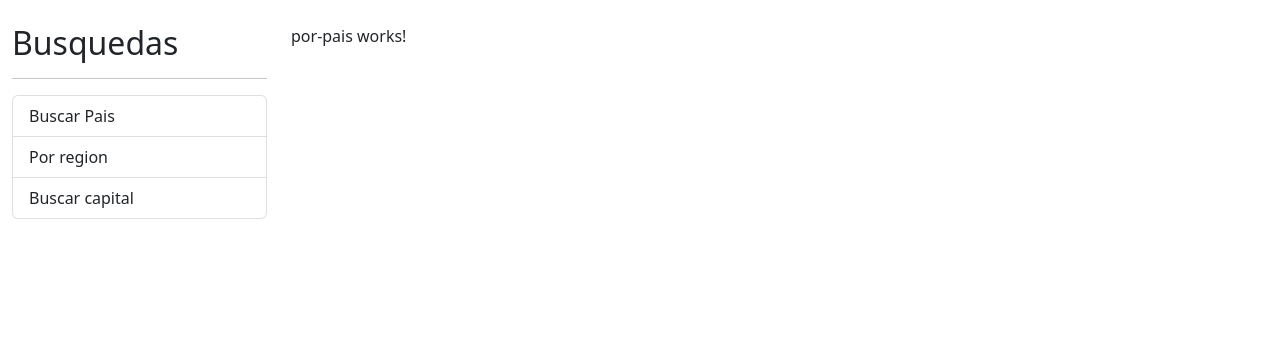
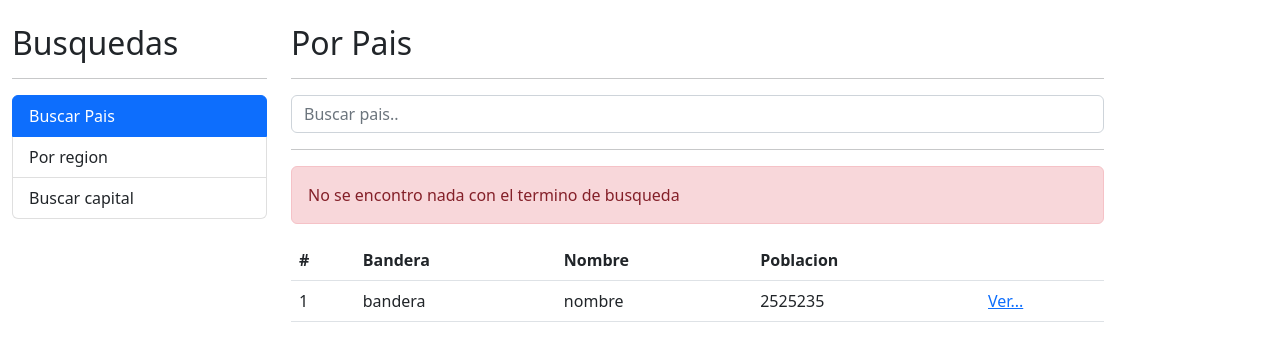
Before and after one commit to santiago-cortes-ortiz/PaisesApp, an Angular app: page / in a window 1280 px wide. Shown: the top 348 px of the page. Built offline with nearby package versions, Linux system fonts and the light colour scheme.

Commit message:
html del disenio y mas cosas

```diff
--- a/src/app/app.component.html
+++ b/src/app/app.component.html
@@ -1,13 +1,6 @@
 <div class="row container mt-4">
     <div class="col-3">
-        <h2>Busquedas</h2>
-        <hr>
-        <ul class="list-group">
-            <li class="list-group-item">Buscar Pais</li>
-            <li class="list-group-item">Por region</li>
-            <li class="list-group-item">Buscar capital</li>
-
-        </ul>
+        <app-sidebar></app-sidebar>
     </div>
     <div class="col">
         <router-outlet></router-outlet>
--- a/src/app/app.module.ts
+++ b/src/app/app.module.ts
@@ -3,8 +3,8 @@
 
 import { AppComponent } from './app.component';
 import { SharedModule } from './shared/shared.module';
-import { PaisModule } from './pais/pais.module';
 import { AppRoutingModule } from './app-routing.module';
+import { RouterModule } from '@angular/router';
 
 @NgModule({
   declarations: [
@@ -12,9 +12,9 @@
   ],
   imports: [
     BrowserModule,
+    AppRoutingModule,
     SharedModule,
-    PaisModule,
-    AppRoutingModule
+    RouterModule
   ],
   providers: [],
   bootstrap: [AppComponent]
--- a/src/app/pais/pages/por-pais/por-pais.component.html
+++ b/src/app/pais/pages/por-pais/por-pais.component.html
@@ -1 +1,41 @@
-<p>por-pais works!</p>
+<h2>Por Pais</h2>
+<hr>
+<div class="row">
+    <div class="col">
+        <form class="" action="" autocomplete="off">
+            <input class="form-control" type="text" name="termino" placeholder="Buscar pais..">
+        </form>
+    </div>
+</div>
+<hr>
+
+<div class="alert alert-danger">
+    No se encontro nada con el termino de busqueda
+</div>
+
+<div class="row">
+    <div class="col">
+        <table class="table table-hover">
+            <thead>
+                <tr>
+                    <th>#</th>
+                    <th>Bandera</th>
+                    <th>Nombre</th>
+                    <th>Poblacion</th>
+                    <th></th>
+                </tr>
+            </thead>
+            <tbody>
+                <tr>
+                    <td>1</td>
+                    <td>bandera</td>
+                    <td>nombre</td>
+                    <td>2525235</td>
+                    <td>
+                        <a href="">Ver...</a>
+                    </td>
+                </tr>
+            </tbody>
+        </table>
+    </div>
+</div>
--- a/src/app/pais/pais.module.ts
+++ b/src/app/pais/pais.module.ts
@@ -4,6 +4,7 @@
 import { PorPaisComponent } from './pages/por-pais/por-pais.component';
 import { PorRegionComponent } from './pages/por-region/por-region.component';
 import { VerPaisComponent } from './pages/ver-pais/ver-pais.component';
+import { FormsModule } from '@angular/forms';
 
 
 
@@ -22,7 +23,8 @@
   ]
   ,
   imports: [
-    CommonModule
+    CommonModule,
+    FormsModule
   ]
 })
 export class PaisModule { }
--- a/src/app/shared/shared.module.ts
+++ b/src/app/shared/shared.module.ts
@@ -1,6 +1,7 @@
 import { NgModule } from '@angular/core';
 import { CommonModule } from '@angular/common';
 import { SidebarComponent } from './sidebar/sidebar.component';
+import { AppRoutingModule } from '../app-routing.module';
 
 
 
@@ -10,9 +11,11 @@
   ],
   exports: [
     SidebarComponent
+
   ],
   imports: [
-    CommonModule
+    CommonModule,
+    AppRoutingModule
   ]
 })
 export class SharedModule { }
--- a/src/app/shared/sidebar/sidebar.component.html
+++ b/src/app/shared/sidebar/sidebar.component.html
@@ -1 +1,9 @@
-<p>sidebar works!</p>
+<h2>Busquedas</h2>
+<hr>
+<ul class="list-group">
+    <li style="cursor: pointer;" routerLink="" routerLinkActive="active" [routerLinkActiveOptions]="{ exact: true }"
+        class="list-group-item">Buscar Pais</li>
+    <li style="cursor: pointer;" routerLink="region" routerLinkActive="active" class="list-group-item">Por region</li>
+    <li style="cursor: pointer;" routerLink="capital" routerLinkActive="active" class="list-group-item">Buscar capital
+    </li>
+</ul>
```
